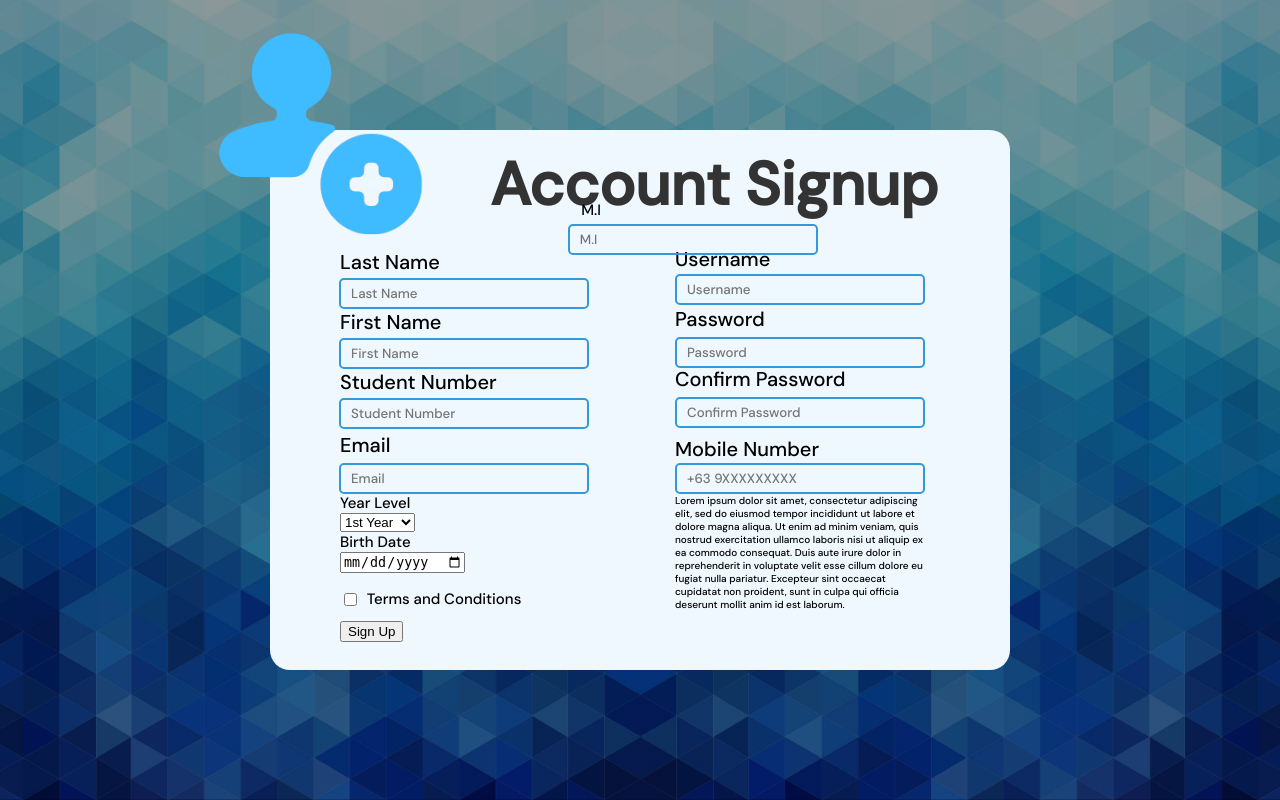
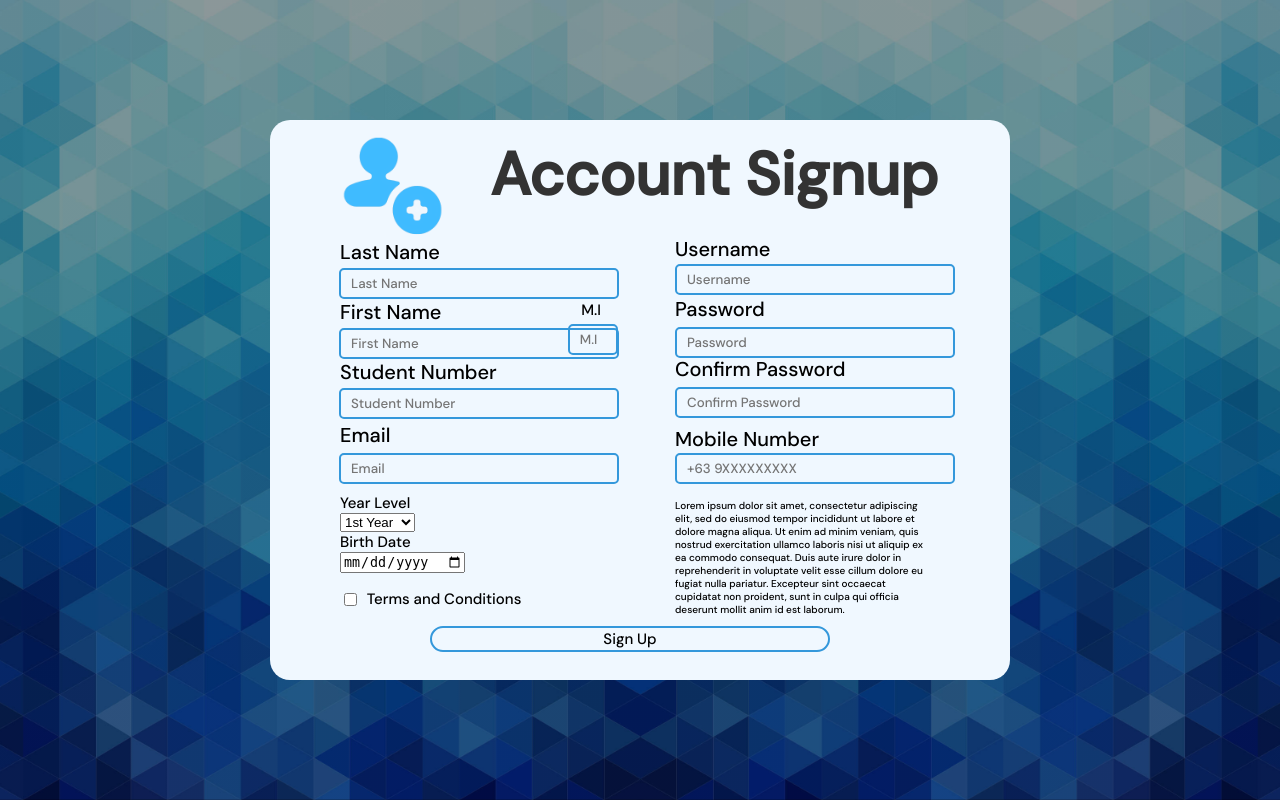
Before and after one commit to PEser28/data-validation, a PHP site: page /signup.html in a window 1280 px wide. Run offline with PHP 8.4, Linux system fonts and the light colour scheme.

Commit message:
CSS edit for signup page

```diff
--- a/style3.1.css
+++ b/style3.1.css
@@ -8,7 +8,7 @@ body{
 }
 .box{
 	width: 700px;
-	height: 500px;
+	height: 520px;
 	padding: 20px;
 	position: absolute;
 	top: 50%;
@@ -19,11 +19,11 @@ body{
     font-size: 20px;
 }
 .logo{
-	top: -123px;
-	left: -80px;
+	top: 5px;
+	left: 60px;
 	position: absolute;
-	width: 250px;
-	height: 250px;
+	width: 120px;
+	height: 120px;
 }
 .header{
 	margin-left: 200px;
@@ -34,14 +34,14 @@ body{
 }
 .sbday{
 	margin-left: 50px;
-	margin-top: -15px;
+	margin-top: -5px;
 	position: absolute;
 	font-size: 15px;
 }
 .lrm{
 	font-size: 10px;
 	margin-left: 335px;
-	margin-top: -130px;
+	margin-top: -125px;
 	margin-right: 80px;
 	text-align: left;
 }
@@ -52,9 +52,43 @@ body{
 	margin-right: 15px;
 	border: 2px solid #3498db;
 	padding: 5px 10px;
-	width: 250px;
+	width: 280px;
 	outline: none;
 	color: black;
 	border-radius: 5px;
 	font-family: 'DM Sans', sans-serif;
 }
+.box input[type = "submit"]{
+	font-size: 15px;
+	border: 0;
+	background: none;
+	display: block;
+	margin: 90px;
+	margin-top: 10px;
+	text-align: center;
+	border: 2px solid #3498db;
+	padding: 1px 10px;
+	outline: none;
+	color: black;
+	border-radius: 25px;
+	width: 400px;
+	cursor: pointer;
+	font-family: 'DM Sans', sans-serif;
+}
+.box input[type = "submit"]:hover{
+	background: #3498db;
+	color: white;
+}
+.box1 input[type = "text"]{
+	border: 0;
+	background: none;
+	margin: 5px;
+	margin-right: 15px;
+	border: 2px solid #3498db;
+	padding: 5px 10px;
+	width: 50px;
+	outline: none;
+	color: black;
+	border-radius: 5px;
+	font-family: 'DM Sans', sans-serif;
+}
```
